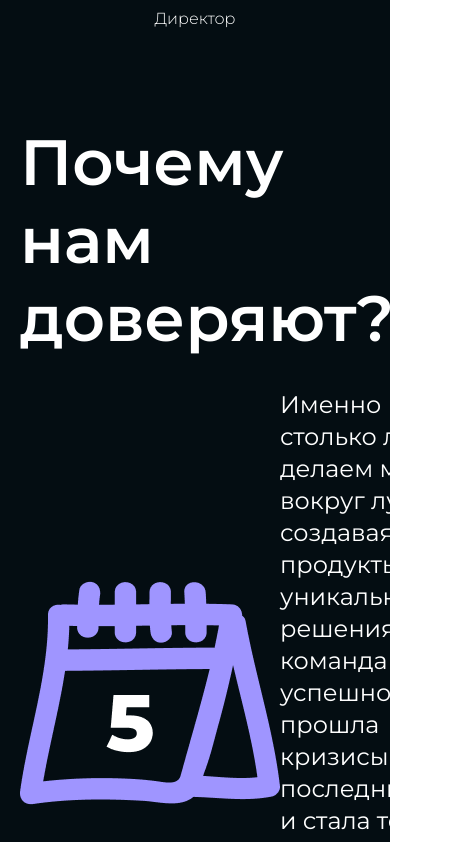
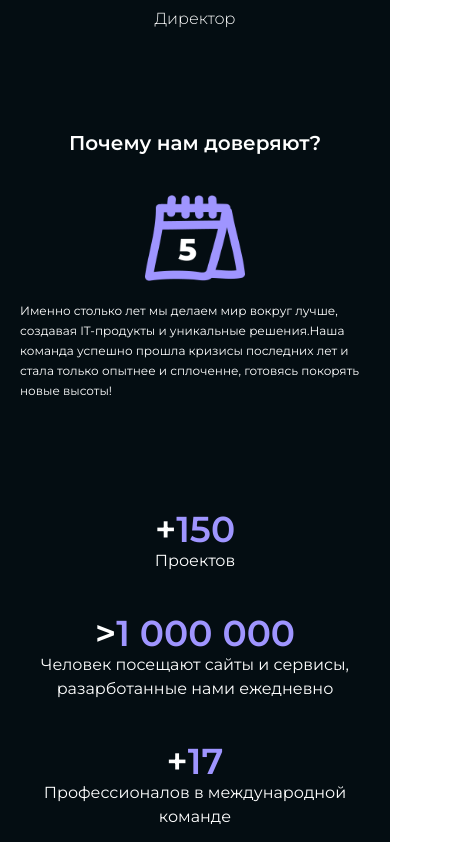
Before and after one commit to Javohir0080703/Faject, a React (Vite) app: page /aboutus in a window 390 px wide. Shown: the part 3482-4324 px from the top of the page, 471 px wide, since content can reach past the window. Built offline with nearby package versions, Linux system fonts and the light colour scheme.

Commit message:
add responsive

```diff
--- a/src/components/TrustUs.jsx
+++ b/src/components/TrustUs.jsx
@@ -31,11 +31,11 @@ const TrustUs = ({ language, setLanguage }) => {
             TrustUsData.map((lan, index)=>{
                 if(language === lan.lang){
                     return(
-                        <div>
-                            <h2 className='font-semibold text-64px leading-78px text-white mb-8'>{lan.title}</h2>
-                            <div className='flex items-center justify-between'>
-                                <img className='w-full max-w-[260px]' src={lan.img} alt="Img" />
-                                <p className='w-full max-w-[760px] text-2xl leading-8 text-white'>{lan.text}</p>
+                        <div key={index}>
+                            <h2 className='font-semibold 750px:text-4xl 440px:text-2xl text-xl 1030px:text-64px leading-10 1030px:leading-78px text-white mb-8 max-440px:text-center '>{lan.title}</h2>
+                            <div className='440px:flex items-center justify-between  440px:pace-x-5'>
+                                <img className='w-full 1030px:max-w-[260px] 750px:max-w-[180px] max-w-[100px] 440px:mx-0 mx-auto max-440px:mb-5' src={lan.img} alt="Img" />
+                                <p className='w-full max-w-[760px] 1030px:text-2xl 750px:text-lg 440px:text-sm text-xs  440px:leading-8 leading-5 text-white'>{lan.text}</p>
                             </div>
                         </div>
                     )
```
